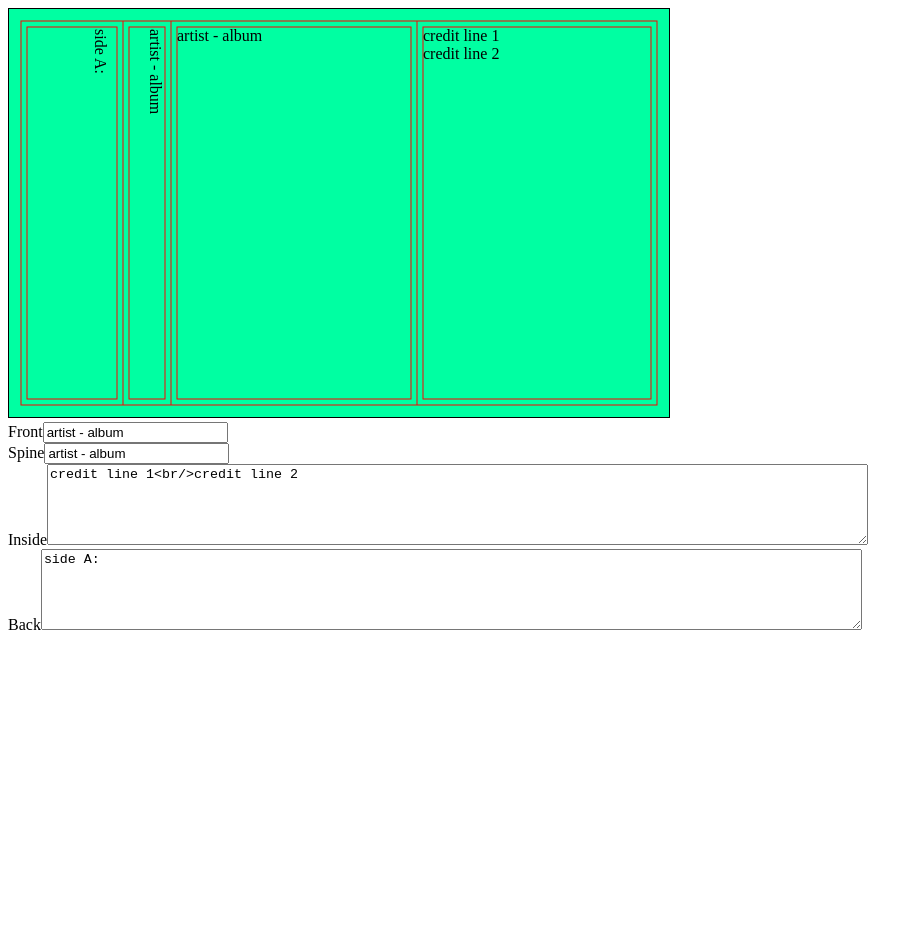
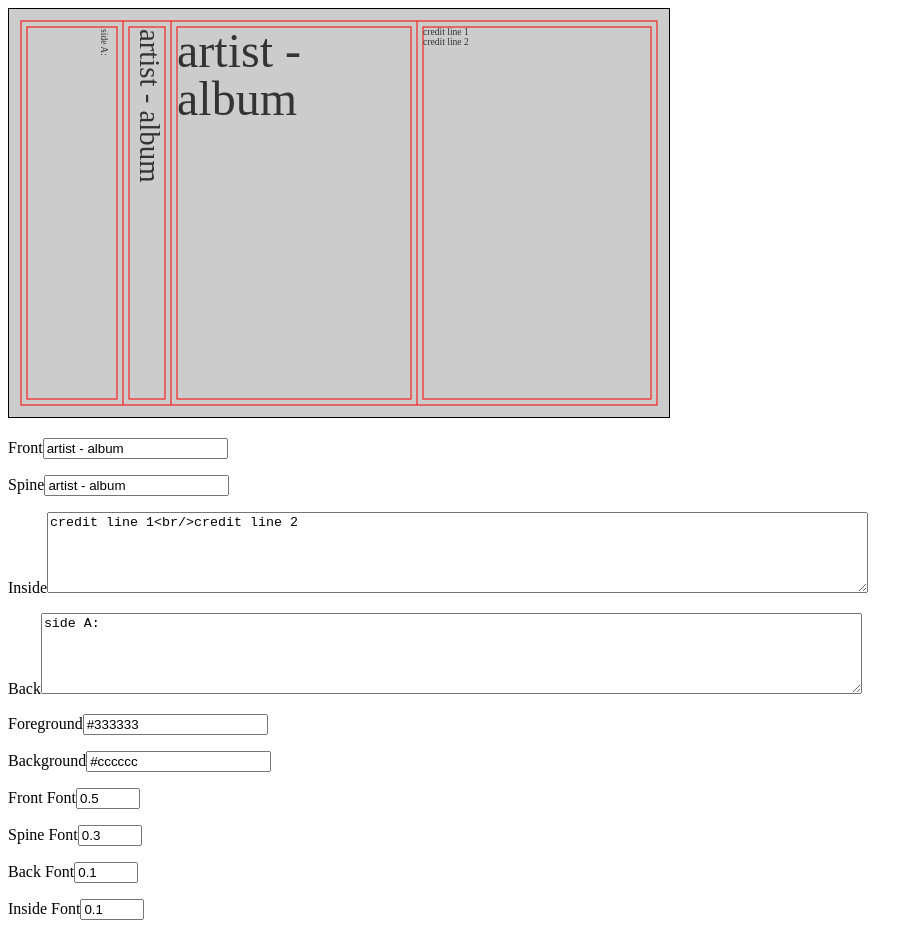
Before and after one commit to kindohm/j-card-maker, a React app: page / in a window 1280 px wide. Shown: the whole page, without its empty margins (0-923 px from the left). Before the commit the page ends 800 px from the top, so only its background shows below. Built offline with nearby package versions, Linux system fonts and the light colour scheme; the HTML template or start-up script is replaced by a standard one.

Commit message:
more controls

```diff
--- a/package.json
+++ b/package.json
@@ -14,7 +14,8 @@
     "jotai": "^2.10.1",
     "react": "^18.3.1",
     "react-bootstrap": "^2.10.5",
-    "react-dom": "^18.3.1"
+    "react-dom": "^18.3.1",
+    "styled-components": "^6.1.13"
   },
   "devDependencies": {
     "@eslint/js": "^9.11.1",
--- a/src/App.tsx
+++ b/src/App.tsx
@@ -8,14 +8,14 @@ import { Controls } from "./components/Controls";
 
 function App() {
   return (
-    <Container>
+    <Container className="mt-5">
       <Row>
         <Col>
           <div>
             <Preview />
           </div>
         </Col>
-        <Col xs={4}>
+        <Col xs={5}>
           <Controls />
         </Col>
       </Row>
--- a/src/AppContext.ts
+++ b/src/AppContext.ts
@@ -1,10 +1,16 @@
 import { atom } from "jotai";
 
 export const initialContext = {
+  backgroundColor: "#cccccc",
+  foregroundColor: "#333333",
   spine: "artist - album",
   front: "artist - album",
   inside: "credit line 1<br/>credit line 2",
   back: "side A:",
+  fontSizeFront: 0.5,
+  fontSizeSpine: 0.3,
+  fontSizeInside: 0.1,
+  fontSizeBack: 0.1,
 };
 
 export const AppContext = atom(initialContext);
--- a/src/components/Controls.tsx
+++ b/src/components/Controls.tsx
@@ -1,18 +1,34 @@
 import { useAtom } from "jotai";
 import { AppContext } from "../AppContext";
 import { Form } from "react-bootstrap";
+import styled from "styled-components";
+
+const InputGroup = styled(Form.Group)`
+  margin-top: 1rem;
+`;
 
 export const Controls = () => {
   const [context, setContext] = useAtom(AppContext);
-  const { front, inside, spine, back } = context;
+  const {
+    foregroundColor,
+    backgroundColor,
+    front,
+    inside,
+    spine,
+    back,
+    fontSizeFront,
+    fontSizeSpine,
+    fontSizeBack,
+    fontSizeInside,
+  } = context;
 
-  const valueChanged = (field: string, value: string) => {
+  const valueChanged = (field: string, value: string | number) => {
     setContext({ ...context, [field]: value });
   };
 
   return (
     <div>
-      <Form.Group>
+      <InputGroup>
         <Form.Label>Front</Form.Label>
         <Form.Control
           type="text"
@@ -20,8 +36,8 @@ export const Controls = () => {
           value={front}
           onChange={({ target }) => valueChanged("front", target.value)}
         />
-      </Form.Group>
-      <Form.Group>
+      </InputGroup>
+      <InputGroup>
         <Form.Label>Spine</Form.Label>
         <Form.Control
           type="text"
@@ -29,8 +45,8 @@ export const Controls = () => {
           value={spine}
           onChange={({ target }) => valueChanged("spine", target.value)}
         />
-      </Form.Group>
-      <Form.Group>
+      </InputGroup>
+      <InputGroup>
         <Form.Label>Inside</Form.Label>
         <Form.Control
           as="textarea"
@@ -41,8 +57,8 @@ export const Controls = () => {
           value={inside}
           onChange={({ target }) => valueChanged("inside", target.value)}
         />
-      </Form.Group>
-      <Form.Group>
+      </InputGroup>
+      <InputGroup>
         <Form.Label>Back</Form.Label>
         <Form.Control
           as="textarea"
@@ -53,7 +69,85 @@ export const Controls = () => {
           value={back}
           onChange={({ target }) => valueChanged("back", target.value)}
         />
-      </Form.Group>
+      </InputGroup>
+      <InputGroup>
+        <Form.Label>Foreground</Form.Label>
+        <Form.Control
+          type="text"
+          placeholder="#333333"
+          value={foregroundColor}
+          onChange={({ target }) =>
+            valueChanged("foregroundColor", target.value)
+          }
+        />
+      </InputGroup>
+      <InputGroup>
+        <Form.Label>Background</Form.Label>
+        <Form.Control
+          type="text"
+          placeholder="#cccccc"
+          value={backgroundColor}
+          onChange={({ target }) =>
+            valueChanged("backgroundColor", target.value)
+          }
+        />
+      </InputGroup>
+      <InputGroup>
+        <Form.Label>Front Font</Form.Label>
+        <Form.Control
+          type="number"
+          placeholder="0.5"
+          min={0.1}
+          max={5}
+          step={0.1}
+          value={fontSizeFront}
+          onChange={({ target }) =>
+            valueChanged("fontSizeFront", +target.value)
+          }
+        />
+      </InputGroup>
+      <InputGroup>
+        <Form.Label>Spine Font</Form.Label>
+        <Form.Control
+          type="number"
+          placeholder="0.5"
+          min={0.1}
+          max={5}
+          step={0.1}
+          value={fontSizeSpine}
+          onChange={({ target }) =>
+            valueChanged("fontSizeSpine", +target.value)
+          }
+        />
+      </InputGroup>
+
+      <InputGroup>
+        <Form.Label>Back Font</Form.Label>
+        <Form.Control
+          type="number"
+          placeholder="0.5"
+          min={0.1}
+          step={0.1}
+          max={5}
+          value={fontSizeBack}
+          onChange={({ target }) => valueChanged("fontSizeBack", +target.value)}
+        />
+      </InputGroup>
+
+      <InputGroup>
+        <Form.Label>Inside Font</Form.Label>
+        <Form.Control
+          type="number"
+          placeholder="0.5"
+          min={0.1}
+          max={5}
+          step={0.1}
+          value={fontSizeInside}
+          onChange={({ target }) =>
+            valueChanged("fontSizeInside", +target.value)
+          }
+        />
+      </InputGroup>
     </div>
   );
 };
--- a/src/components/Preview.tsx
+++ b/src/components/Preview.tsx
@@ -2,7 +2,18 @@ import { AppContext } from "../AppContext";
 import { useAtomValue } from "jotai";
 
 export const Preview = () => {
-  const { front, inside, spine, back } = useAtomValue(AppContext);
+  const {
+    backgroundColor,
+    foregroundColor,
+    front,
+    inside,
+    spine,
+    back,
+    fontSizeFront,
+    fontSizeBack,
+    fontSizeInside,
+    fontSizeSpine,
+  } = useAtomValue(AppContext);
 
   return (
     <svg
@@ -10,7 +21,13 @@ export const Preview = () => {
       height="4.25in"
       style={{ border: "solid 1px black", background: "#ffffff" }}
     >
-      <rect x="0" y="0" width="100%" height="100%" fill="#00ffa2"></rect>
+      <rect
+        x="0"
+        y="0"
+        width="100%"
+        height="100%"
+        fill={`${backgroundColor}`}
+      ></rect>
 
       <rect
         x="0.125in"
@@ -83,7 +100,11 @@ export const Preview = () => {
         transform="translate(100, 20) rotate(90)"
       >
         <div
-          className="back-text"
+          style={{
+            color: `${foregroundColor}`,
+            fontSize: `${fontSizeBack}in`,
+            lineHeight: `${fontSizeBack}in`,
+          }}
           dangerouslySetInnerHTML={{ __html: back }}
         ></div>
       </foreignObject>
@@ -94,21 +115,33 @@ export const Preview = () => {
         transform="translate(155, 20) rotate(90)"
       >
         <div
-          className="spine-text"
+          style={{
+            color: `${foregroundColor}`,
+            fontSize: `${fontSizeSpine}in`,
+            lineHeight: `${fontSizeSpine}in`,
+          }}
           dangerouslySetInnerHTML={{ __html: spine }}
         ></div>
       </foreignObject>
 
       <foreignObject x="1.75in" y="0.1875in" width="2.4375in" height="3.5in">
         <div
-          className="front-text"
+          style={{
+            color: `${foregroundColor}`,
+            fontSize: `${fontSizeFront}in`,
+            lineHeight: `${fontSizeFront}in`,
+          }}
           dangerouslySetInnerHTML={{ __html: front }}
         ></div>
       </foreignObject>
 
       <foreignObject x="4.3125in" y="0.1875in" width="2.375in" height="3.5in">
         <div
-          className="inside-text"
+          style={{
+            color: `${foregroundColor}`,
+            fontSize: `${fontSizeInside}in`,
+            lineHeight: `${fontSizeInside}in`,
+          }}
           dangerouslySetInnerHTML={{ __html: inside }}
         ></div>
       </foreignObject>
```
Also changed, not shown: 1 other file (tests, documents, lock files or other folders).
